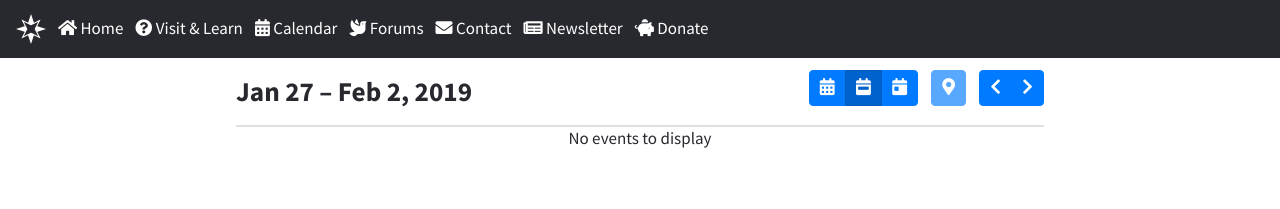
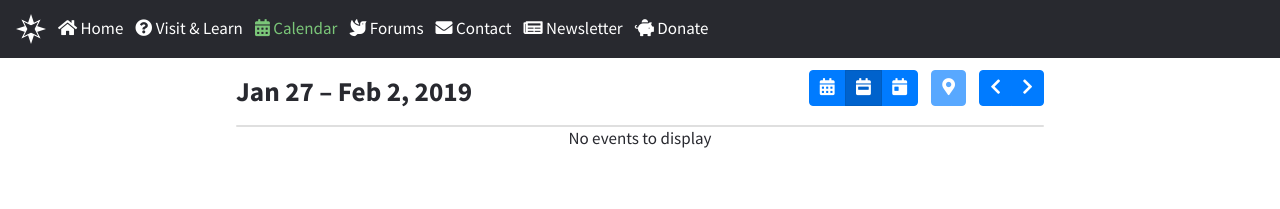
Before and after one commit to chfm/chfm.github.io, a Jekyll site: the page built from calendar.md, in a window 1280 px wide. Shown: the top 209 px of the page. Built offline with Jekyll 4.4.1, drawn with Linux system fonts in a browser that asks for light colours; nearby versions of some CDN libraries.

Commit message:
conditional active links

```diff
--- a/_data/navigation.yml
+++ b/_data/navigation.yml
@@ -1,5 +1,5 @@
 - name: Home
-  link: /
+  link: ""
   icon: home
 - name: Visit & Learn
   link: visit-and-learn.html
--- a/_includes/nav.html
+++ b/_includes/nav.html
@@ -8,7 +8,8 @@
   <div class="collapse navbar-collapse ml-2" id="navbarNavAltMarkup">
     <div class="navbar-nav">
     {% for item in site.data.navigation %}
-      <a class="nav-item nav-link pl-1 {% if page.url == item.link %}active{% endif %}" href="{{ site.baseurl }}/{{ item.link }}">
+      {% assign href = site.baseurl | append: '/' | append: item.link %}
+      <a class="nav-item nav-link pl-1 {% if page.url == href %}active{% endif %}" href="{{ href }}">
       <span class="fas fa-{{ item.icon }}"></span> {{ item.name }}
       </a>
     {% endfor %}
```
